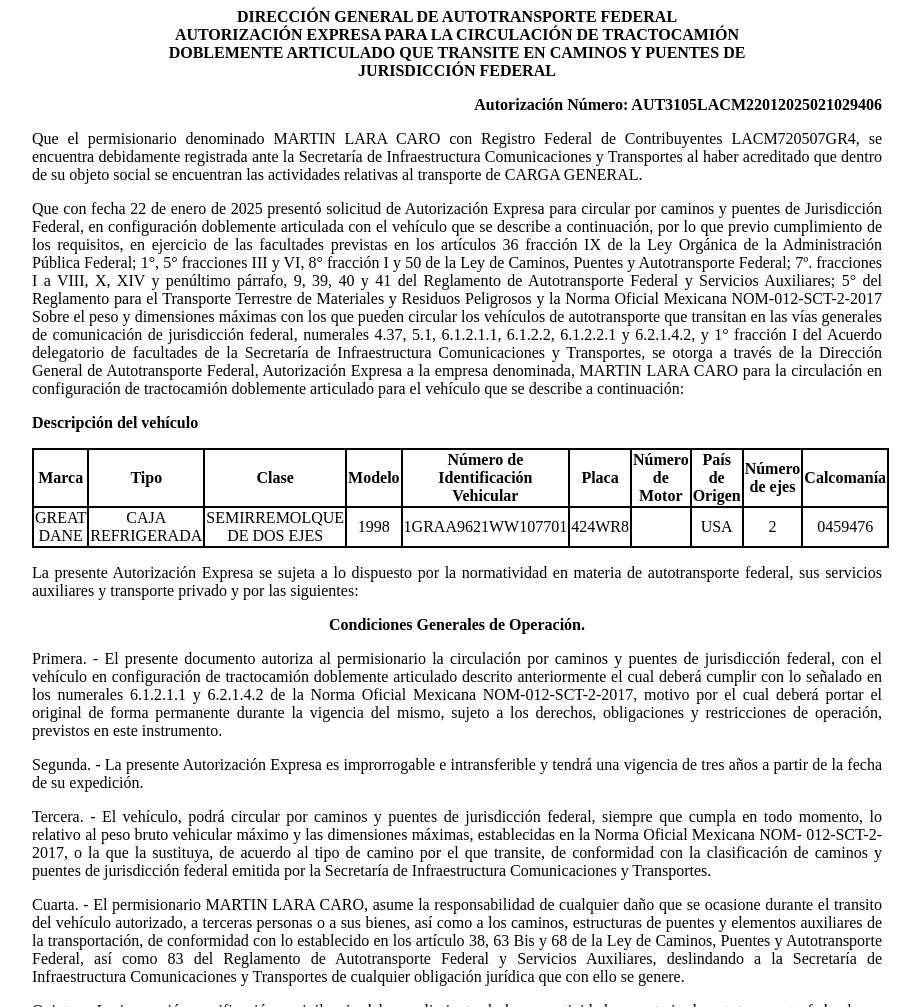
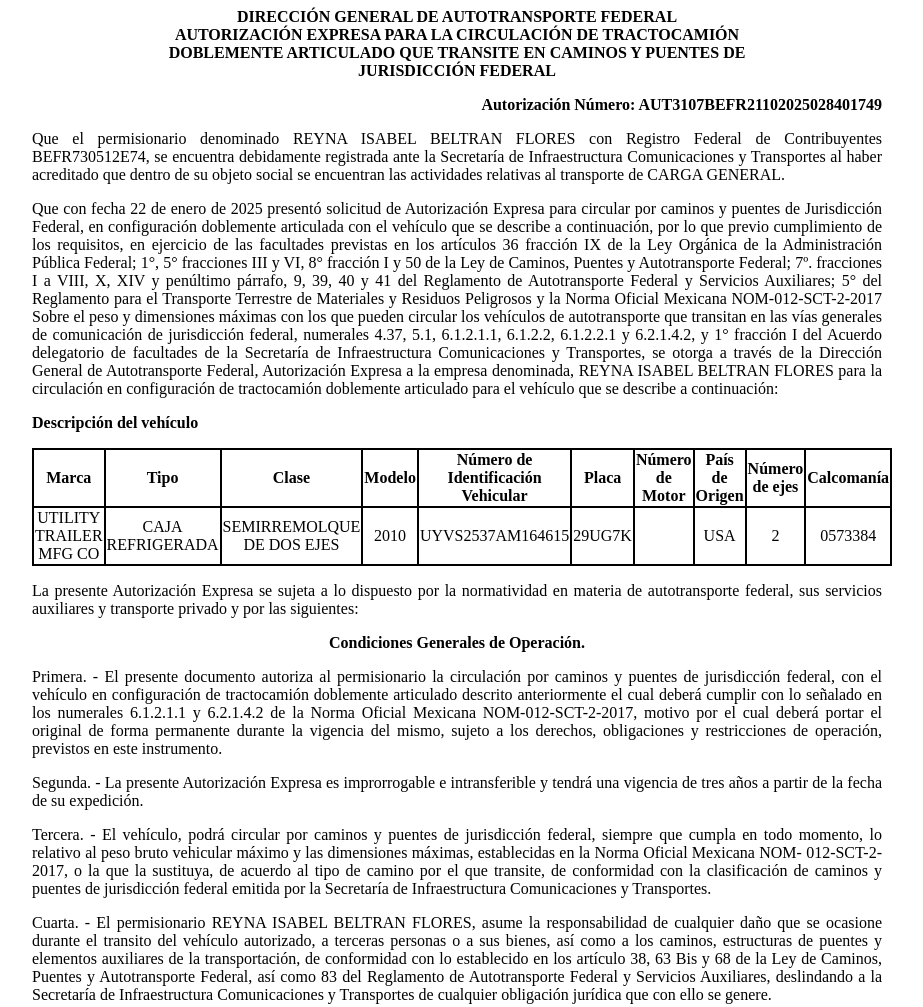
Before and after one commit to app-sct1/ConsultaAutDobleRemolque-folio-0201314, a plain HTML site: page index.html in a window 1280 px wide. Shown: the top 1007 px of the page, without its empty margins (183-1106 px from the left). Drawn offline with Linux system fonts and the light colour scheme.

Commit message:
index.html

```diff
--- a/index.html
+++ b/index.html
@@ -75,11 +75,11 @@
 						<p class="sinMargen">DOBLEMENTE ARTICULADO QUE TRANSITE EN CAMINOS Y PUENTES DE</p>
 						<p class="sinMargen">JURISDICCIÓN FEDERAL</p>
 					</div>
-<p class="derechaNegro">Autorización Número: AUT3105LACM22012025021029406</p>
+<p class="derechaNegro">Autorización Número: AUT3107BEFR21102025028401749</p>
 
 					<p class="justificado">Que el permisionario denominado
-						MARTIN LARA CARO con Registro Federal de
-						Contribuyentes LACM720507GR4, se encuentra
+						REYNA ISABEL BELTRAN FLORES con Registro Federal de
+						Contribuyentes BEFR730512E74, se encuentra
 						debidamente registrada ante la Secretaría de Infraestructura
 						Comunicaciones y Transportes al haber acreditado que dentro de su
 						objeto social se encuentran las actividades relativas al
@@ -107,7 +107,7 @@
 						facultades de la Secretaría de Infraestructura Comunicaciones y
 						Transportes, se otorga a través de la
 						Dirección General de Autotransporte Federal, Autorización Expresa a la
-						empresa denominada, MARTIN LARA CARO para la
+						empresa denominada, REYNA ISABEL BELTRAN FLORES para la
 						circulación en configuración de tractocamión doblemente articulado
 						para el vehículo que se describe a continuación:</p>
 
@@ -128,16 +128,16 @@
 							<th class="borde">Calcomanía</th>
 						</tr>
 						<tr class="borde">
-							<td class="borde">GREAT DANE</td>
+							<td class="borde">UTILITY TRAILER MFG CO</td>
 							<td class="borde">CAJA REFRIGERADA</td>
 							<td class="borde">SEMIRREMOLQUE DE DOS EJES</td>
-							<td class="borde">1998</td>
-							<td class="borde">1GRAA9621WW107701</td>
-							<td class="borde">424WR8</td>
+							<td class="borde">2010</td>
+							<td class="borde">UYVS2537AM164615</td>
+							<td class="borde">29UG7K</td>
 							<td class="borde"></td>
 							<td class="borde">USA</td>
 							<td class="borde">2</td>
-							<td class="borde">0459476</td>
+							<td class="borde">0573384</td>
 						</tr>
 
 					</tbody></table>
@@ -175,7 +175,7 @@
 						Secretaría de Infraestructura Comunicaciones y Transportes.</p>
 
 					<p class="justificado">Cuarta. - El permisionario
-						MARTIN LARA CARO, asume la responsabilidad de
+						REYNA ISABEL BELTRAN FLORES, asume la responsabilidad de
 						cualquier daño que se ocasione durante el transito del vehículo
 						autorizado, a terceras personas o a sus bienes, así como a los
 						caminos, estructuras de puentes y elementos auxiliares de la
```
